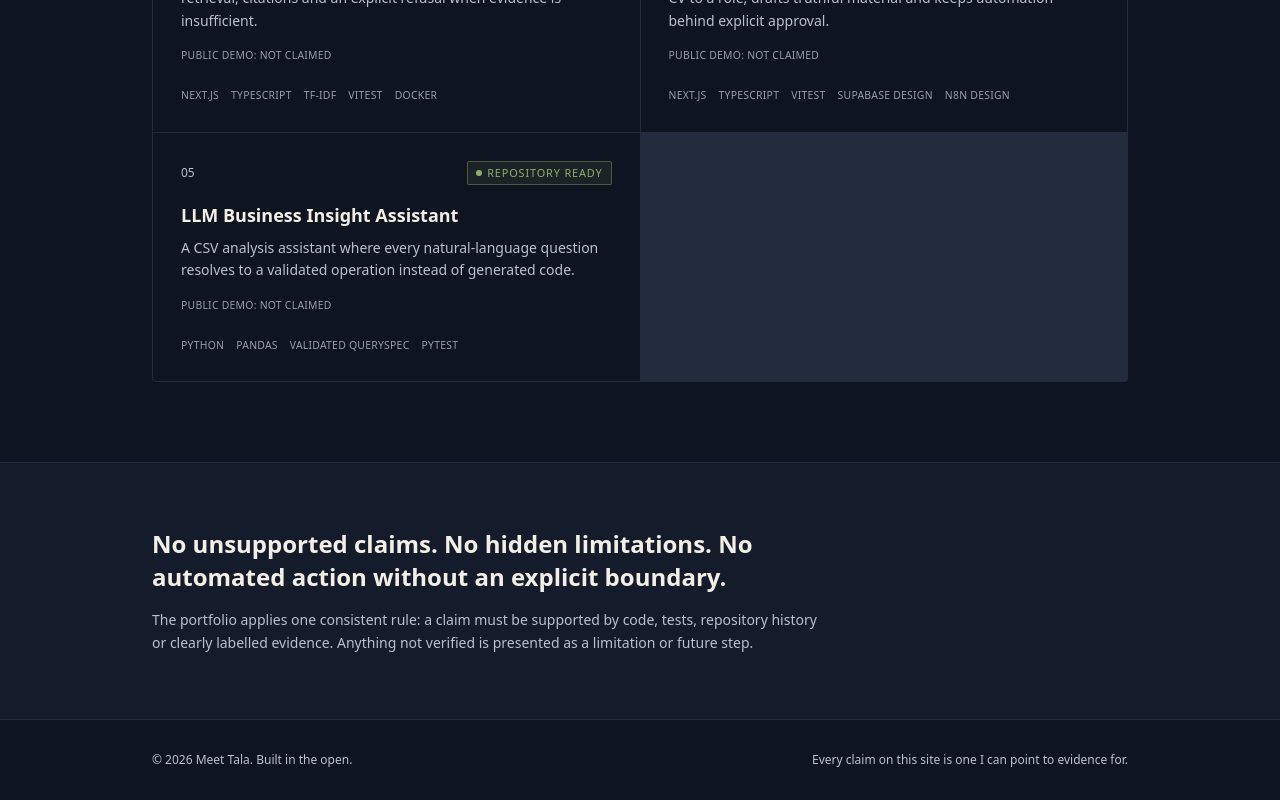
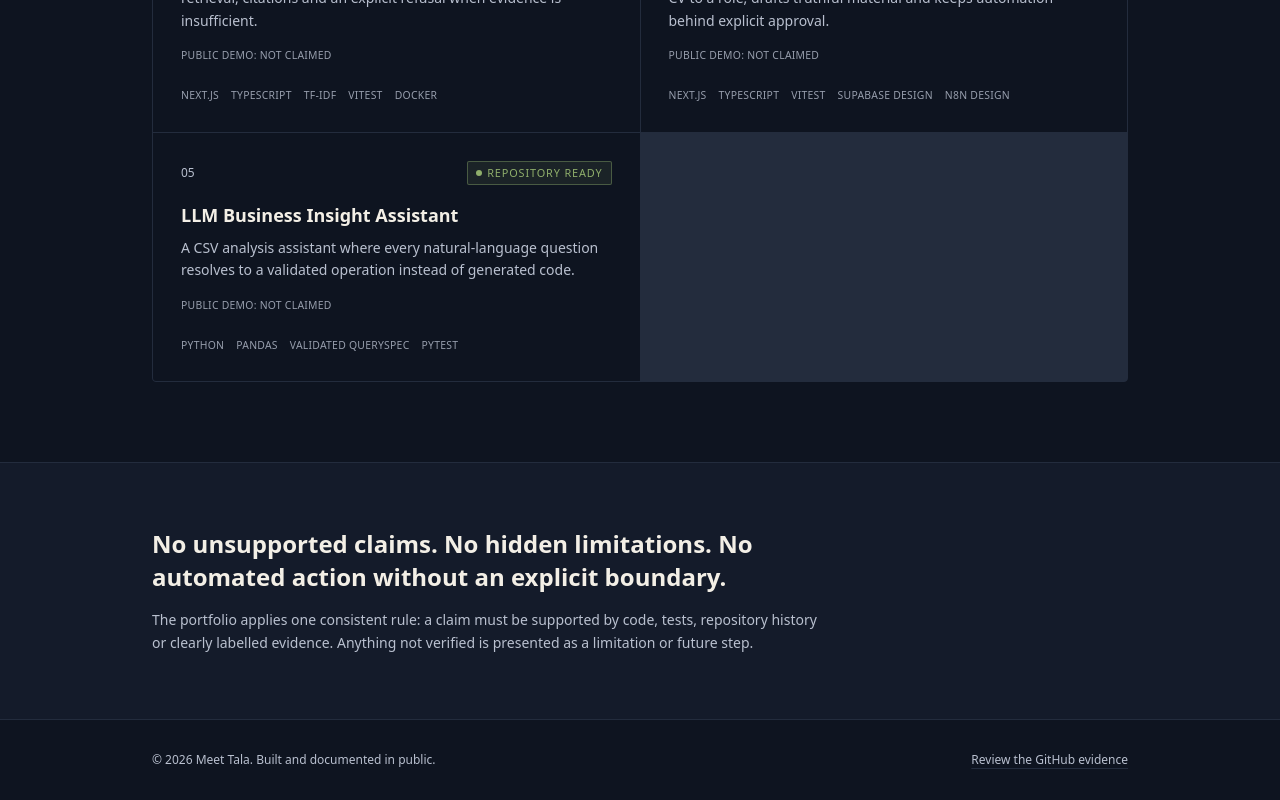
Before and after one commit to Meettala/meet-tala-portfolio, a Next.js app: page / in a window 1280 px wide. Shown: the part 1276-2076 px from the top of the page. Built offline with nearby package versions, Linux system fonts and the light colour scheme; no server answers.

Commit message:
Improve portfolio footer links

```diff
--- a/src/components/Footer.tsx
+++ b/src/components/Footer.tsx
@@ -1,9 +1,16 @@
 export default function Footer() {
   return (
     <footer className="border-t border-ink-line">
-      <div className="mx-auto flex max-w-5xl flex-col gap-2 px-6 py-8 font-mono text-xs text-paper-dim sm:flex-row sm:items-center sm:justify-between">
-        <span>© {new Date().getFullYear()} Meet Tala. Built in the open.</span>
-        <span>Every claim on this site is one I can point to evidence for.</span>
+      <div className="mx-auto flex max-w-5xl flex-col gap-3 px-6 py-8 font-mono text-xs text-paper-dim sm:flex-row sm:items-center sm:justify-between">
+        <span>© {new Date().getFullYear()} Meet Tala. Built and documented in public.</span>
+        <a
+          href="https://github.com/Meettala"
+          target="_blank"
+          rel="noreferrer"
+          className="rounded-sm underline decoration-ink-line underline-offset-4 transition-colors hover:text-signal-amber focus-visible:outline-none focus-visible:ring-2 focus-visible:ring-signal-amber focus-visible:ring-offset-4 focus-visible:ring-offset-ink"
+        >
+          Review the GitHub evidence<span className="sr-only"> (opens in a new tab)</span>
+        </a>
       </div>
     </footer>
   );
```
